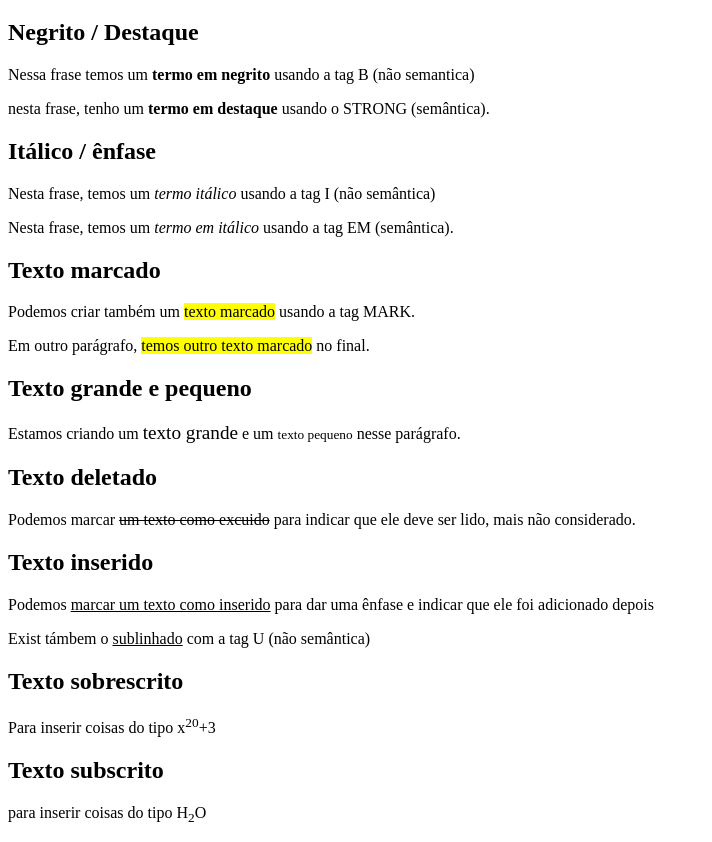
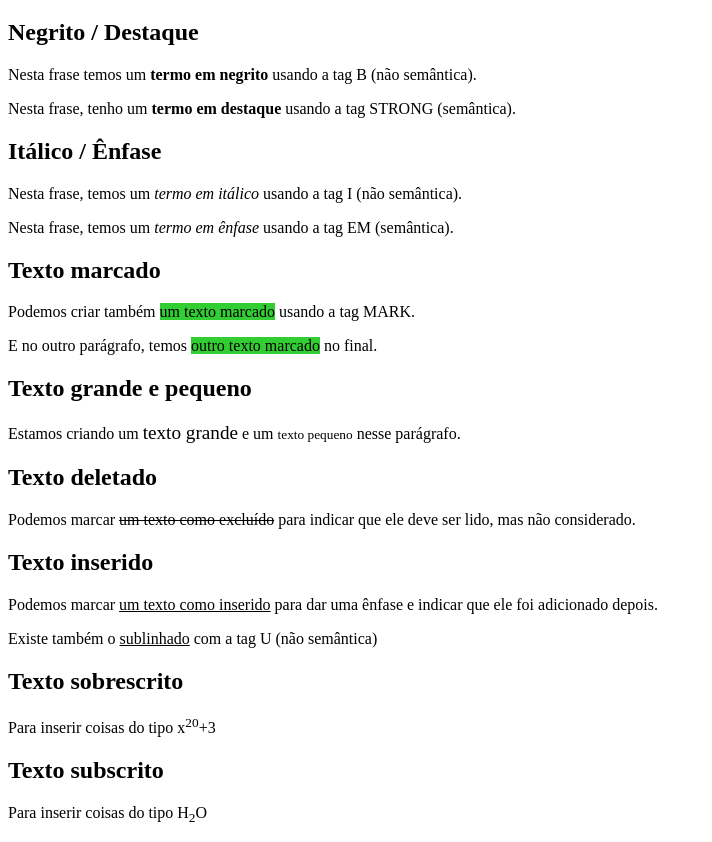
Before and after one commit to Samuel-Carmo/web2, a plain HTML site: page ex07/index.html in a window 1280 px wide. Shown: the part 61-903 px from the top of the page, without its empty margins (0-712 px from the left). Drawn offline with Linux system fonts and the light colour scheme.

Commit message:
atualizado ex07

```diff
--- a/ex07/index.html
+++ b/ex07/index.html
@@ -1,33 +1,36 @@
 <!DOCTYPE html>
-<html lang="pt-br>
+<html lang="pt-br">
 <head>
     <meta charset="UTF-8">
     <meta name="viewport" content="width=device-width, initial-scale=1.0">
-    <link rel="shortcut icon" href="favicon.ico" type="image/x-icon">
     <title>Formatação de Textos</title>
+    <style>
+        mark {
+            background-color: limegreen;
+        }
+    </style>
 </head>
 <body>
     <h1>Principais formatações</h1>
     <h2>Negrito / Destaque</h2>
-    <p>Nessa frase temos um <b>termo em negrito</b>
-    usando a tag B (não semantica)</p>
-    <p>nesta frase, tenho um <strong>termo em destaque</strong> usando o STRONG (semântica).</p>
-    <h2>Itálico / ênfase</h2>
-    <p>Nesta frase, temos um <i>termo itálico </i>usando a tag I (não semântica)</p>
-    <p>Nesta frase, temos um <em>termo em itálico</em> usando a tag EM (semântica).</p>
+    <p>Nesta frase temos um <b>termo em negrito</b> usando a tag B (não semântica).</p>
+    <p>Nesta frase, tenho um <strong>termo em destaque</strong> usando a tag STRONG (semântica).</p>
+    <h2>Itálico / Ênfase</h2>
+    <p>Nesta frase, temos um <i>termo em itálico</i> usando a tag I (não semântica).</p>
+    <p>Nesta frase, temos um <em>termo em ênfase</em> usando a tag EM (semântica).</p>
     <h2>Texto marcado</h2>
-    <p>Podemos criar também um <MARK>texto marcado</MARK> usando a tag MARK. </p>
-    <p>Em outro parágrafo, <mark>temos outro texto marcado</mark> no final.</p>
+    <p>Podemos criar também <mark>um texto marcado</mark> usando a tag MARK.</p>
+    <p>E no outro parágrafo, temos <mark>outro texto marcado</mark> no final.</p>
     <h2>Texto grande e pequeno</h2>
-    <P>Estamos criando um <big>texto grande</big> e um <small>texto pequeno</small> nesse parágrafo.</P>
+    <p>Estamos criando um <big>texto grande</big> e um <small>texto pequeno</small> nesse parágrafo.</p>
     <h2>Texto deletado</h2>
-    <p>Podemos marcar <del>um texto como excuido</del> para indicar que ele deve ser lido, mais não considerado.</p>
+    <p>Podemos marcar <del>um texto como excluído</del> para indicar que ele deve ser lido, mas não considerado.</p>
     <h2>Texto inserido</h2>
-    <p>Podemos <ins>marcar um texto como inserido</ins> para dar uma ênfase e indicar que ele foi adicionado depois</p>
-    <p>Exist támbem o <u>sublinhado</u> com a tag U (não semântica)</p>
+    <p>Podemos marcar <ins>um texto como inserido</ins> para dar uma ênfase e indicar que ele foi adicionado depois.</p>
+    <p>Existe também o <u>sublinhado</u> com a tag U (não semântica)</p>
     <h2>Texto sobrescrito</h2>
     <p>Para inserir coisas do tipo x<sup>20</sup>+3</p>
     <h2>Texto subscrito</h2>
-    <p>para inserir coisas do tipo H<sub>2</sub>O</p>
+    <p>Para inserir coisas do tipo H<sub>2</sub>O</p>
 </body>
 </html>
```
Also changed, not shown: ex07/html4.html (added, +9 -0 lines), ex07/html5.html (added, +18 -0 lines), ex07/favicon.ico (deleted).
